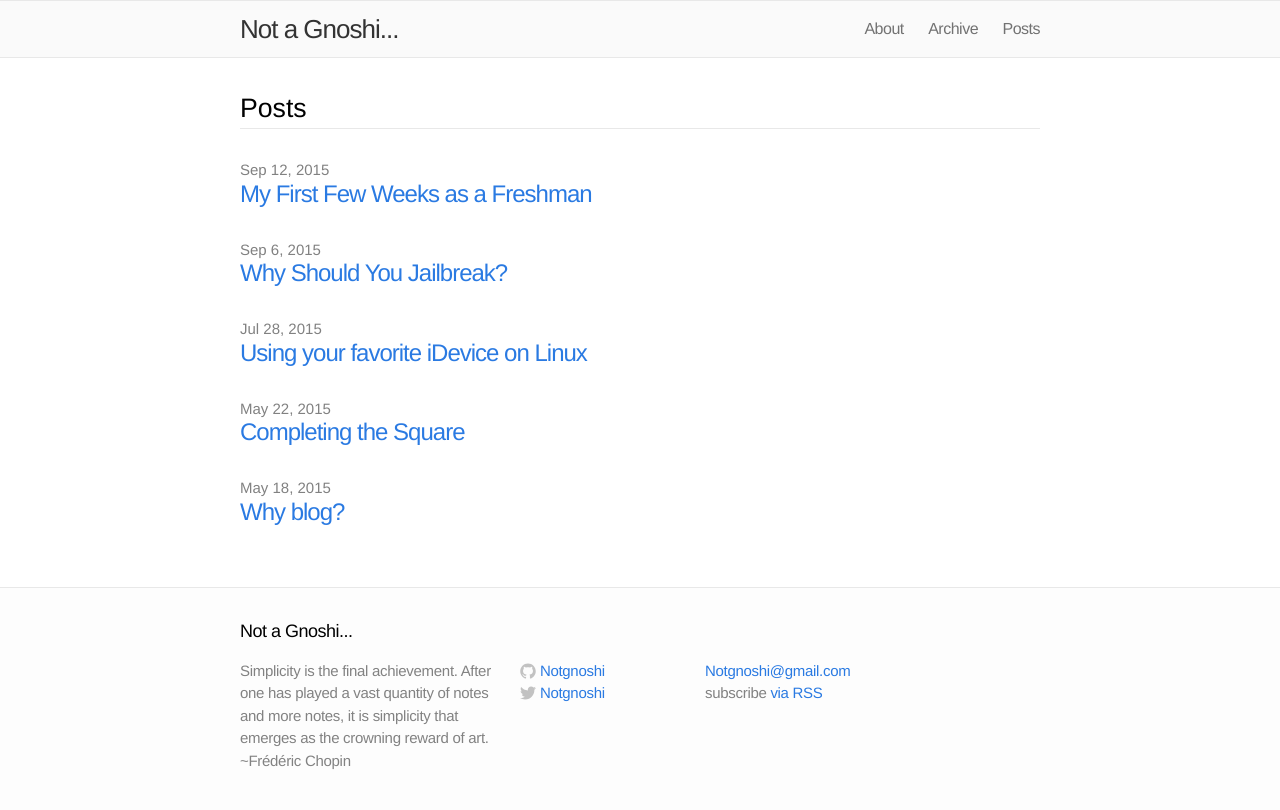
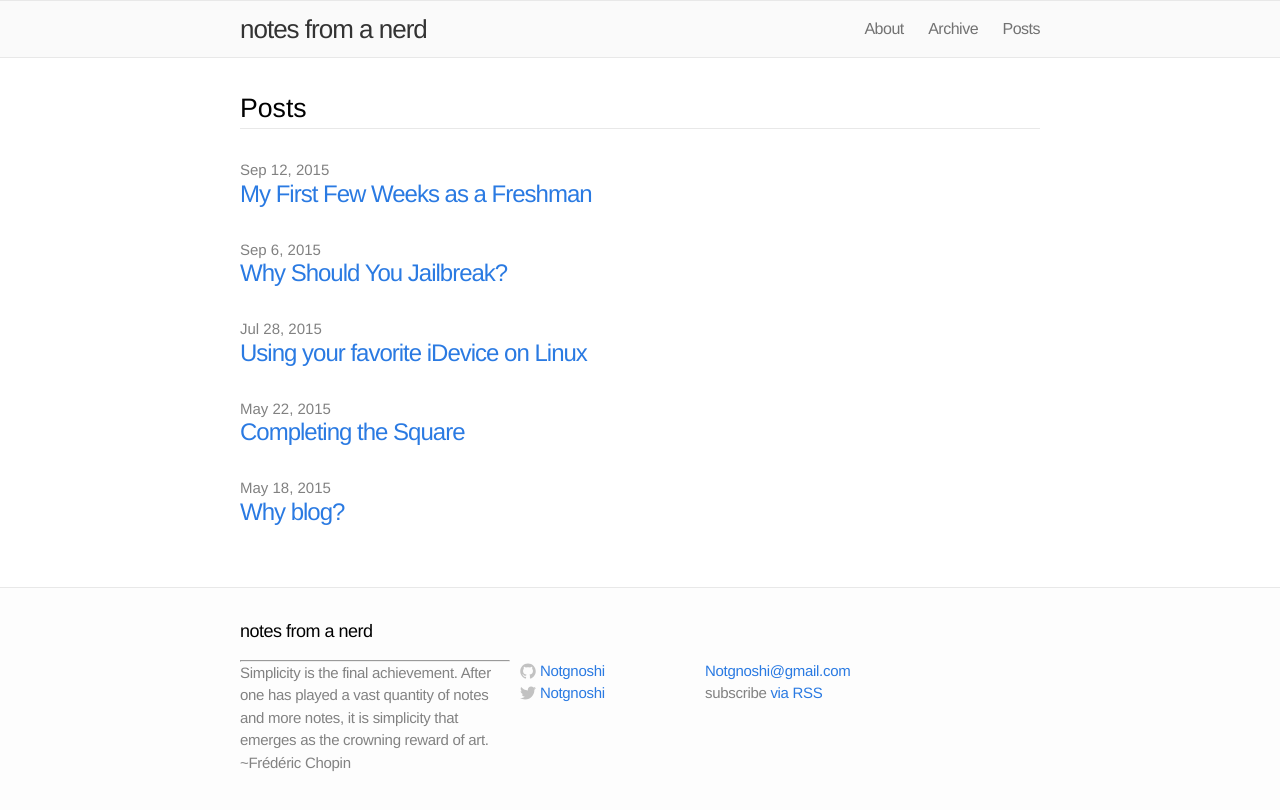
Before and after one commit to Notgnoshi/notgnoshi.github.io, a Jekyll site: the page built from index.html, in a window 1280 px wide. Shown: the top 810 px of the page. Built offline with Jekyll 4.4.1, drawn with Linux system fonts in a browser that asks for light colours.

Commit message:
changed title, reformatted a few includes

```diff
--- a/_config.yml
+++ b/_config.yml
@@ -1,5 +1,5 @@
 # Site settings
-title: Not a Gnoshi...
+title: notes from a nerd
 description: "Simplicity is the final achievement. After one has played a vast quantity of notes and more notes, it is simplicity that emerges as the crowning reward of art. ~Frédéric Chopin"
 twitter_username: Notgnoshi
 github_username:  Notgnoshi
--- a/_includes/footer.html
+++ b/_includes/footer.html
@@ -3,8 +3,8 @@
   <div class="wrap">
 
     <h2 class="footer-heading">{{ site.title }}</h2>
-
     <div class="footer-col-1 column">
+      <hr />
       <ul>
         <li>{{ site.description }}</li>
 
--- a/_includes/header.html
+++ b/_includes/header.html
@@ -18,7 +18,9 @@
       </a>
       <div class="trigger">
         {% for page in site.pages %}
-          {% if page.title %}<a class="page-link" href="{{ page.url | prepend: site.baseurl }}">{{ page.title }}</a>{% endif %}
+          {% if page.title %}
+            <a class="page-link" href="{{ page.url | prepend: site.baseurl }}">{{ page.title }}</a>
+          {% endif %}
         {% endfor %}
       </div>
     </nav>
--- a/index.html
+++ b/index.html
@@ -6,11 +6,11 @@
 <div class="home">
 <h1 style="margin-bottom:30px; font-size:20pt; border-bottom: solid 1px #e8e8e8">Posts</h1>
   <ul class="posts">
-    {% for post in site.posts %}
+    {% for post in site.posts limit:6 %}
       <li>
         <span class="post-date">{{ post.date | date: "%b %-d, %Y" }}</span>
         <a class="post-link" href="{{ post.url | prepend: site.baseurl }}">{{ post.title }}</a>
       </li>
     {% endfor %}
-  </ul>
+</ul>
 </div>
```
